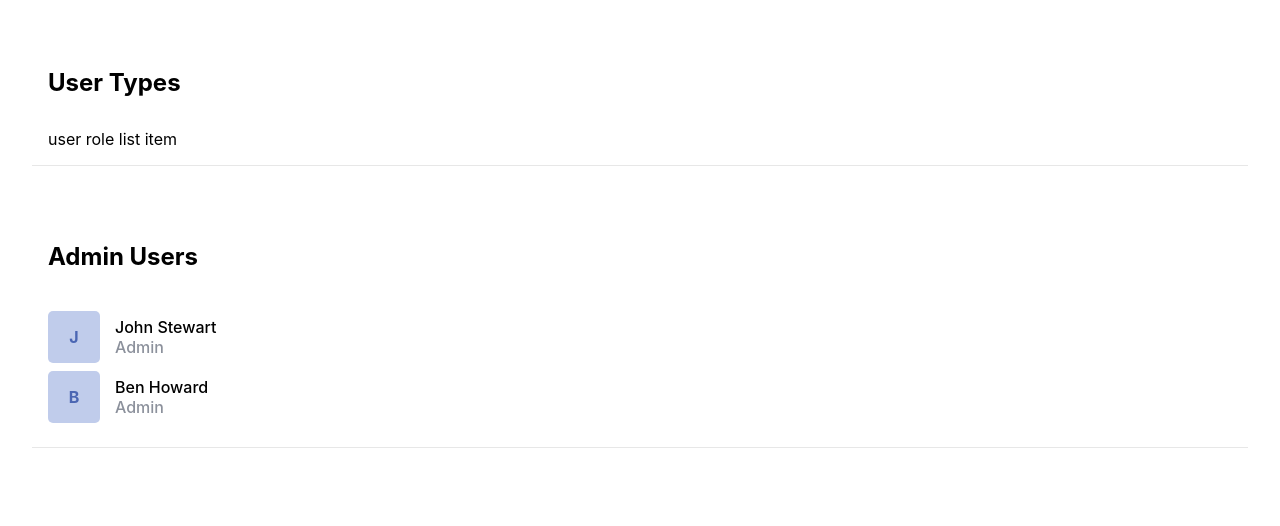
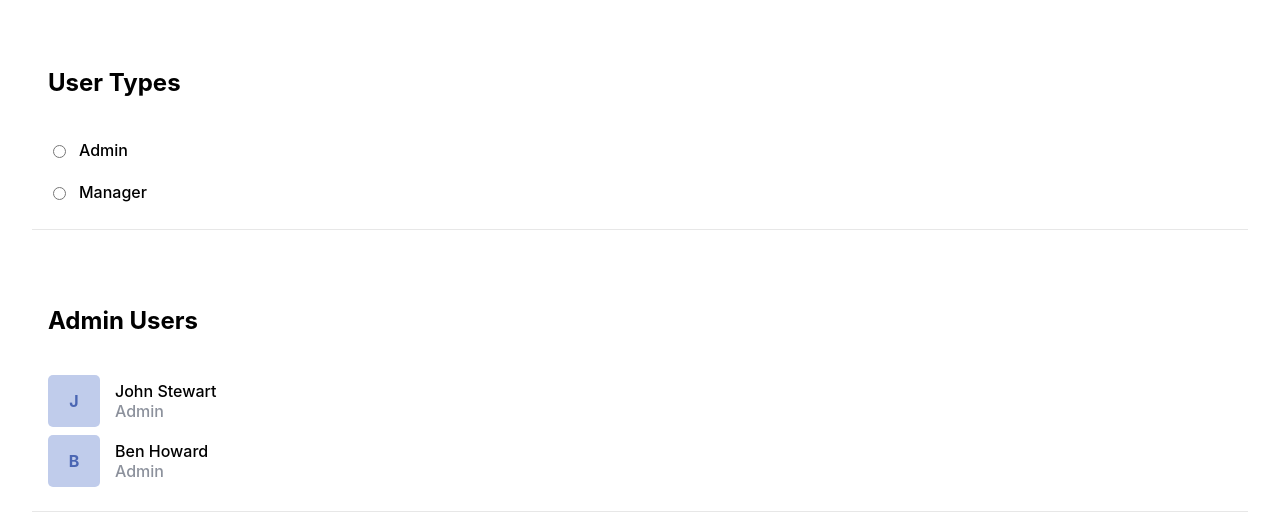
Before and after one commit to warrickct/zeller, a React (Create React App) app: page / in a window 1280 px wide. Shown: the top 526 px of the page. Built offline with nearby package versions, Linux system fonts and the light colour scheme.

Commit message:
Fleshing out roles list.

```diff
--- a/src/components/HomeView.tsx
+++ b/src/components/HomeView.tsx
@@ -1,15 +1,13 @@
 import styled from 'styled-components';
+import RoleList from './RoleList';
 import Section from './Section';
 import UserList from './UserList';
-import UserRoleListItem from './UserRoleListItem';
 
 export const HomeView = () => {
-
-
     return (
         <StyledHomeView>
             <Section title="User Types">
-                <UserRoleListItem />
+                <RoleList />
             </Section>
             <Section title="Admin Users">
                 <UserList />
--- a/src/components/Layout/FlexWrapper.tsx
+++ b/src/components/Layout/FlexWrapper.tsx
@@ -1,17 +1,19 @@
-
 import styled from "styled-components";
 
 export const StyledFlexWrapper = styled.div<{
-    flexDirection: string;
-    alignItems: string;
-    justifyContent: string;
+  flexDirection?: string;
+  alignItems?: string;
+  justifyContent?: string;
+  width?: string;
 }>`
-    display: flex;
-    flex-direction: ${props => props.flexDirection};
-    align-items: ${props => props.alignItems};
-    justify-content: ${props => props.justifyContent};
-`
-
-
+  display: flex;
+  flex-direction: ${({ flexDirection }) =>
+    flexDirection ? flexDirection : "row"};
+  align-items: ${({ alignItems }) => (alignItems ? alignItems : "center")};
+  justify-content: ${({ justifyContent }) =>
+    justifyContent ? justifyContent : "center"};
+  width: ${({ width }) =>
+    width ? width : "auto"};
+`;
 
 export default StyledFlexWrapper;
--- /dev/null
+++ b/src/components/RoleList.tsx
@@ -0,0 +1,51 @@
+import { useEffect, useState } from "react";
+import styled from "styled-components";
+import StyledFlexWrapper from "./Layout/FlexWrapper";
+import { UserRole } from "./UserList";
+import UserRoleListItem from "./UserRoleListItem";
+
+export const RoleList = () => {
+  // TODO: move enum to some constants file at higher level
+  // TODO: potentially make this an object instead since then I can iterate over it when populating this list?
+  const mockData: Array<UserRole> = [UserRole.ADMIN, UserRole.MANAGER];
+
+  const [selectedRole, setSelectedRole] = useState("");
+
+  const handleItemClick = (value: string) => {
+    console.log({value});
+    setSelectedRole(value);
+  };
+
+  const populateRoles = (roles: Array<UserRole>) => {
+    return roles.map((role: UserRole, index: number) => {
+      const isActive = selectedRole === role;
+      return (
+        <UserRoleListItem
+          onClickHandler={handleItemClick}
+          key={index}
+          text={role}
+          inputName="user-roles"
+          isActive={isActive}
+        />
+      );
+    });
+  };
+
+  useEffect(() => {
+    // populateRoles(mockData)
+  }, []);
+
+  return (
+    <StyledFlexWrapper width="100%" flexDirection="column">
+      {populateRoles(mockData)}
+    </StyledFlexWrapper>
+  );
+};
+
+const StyledRoleList = styled.div`
+  // TODO: might be replacable by using the flex thing
+  display: flex;
+  flex-direction: column;
+`;
+
+export default RoleList;
--- a/src/components/UserList.tsx
+++ b/src/components/UserList.tsx
@@ -2,20 +2,21 @@ import { useEffect } from 'react';
 import styled from 'styled-components';
 import UserListItem from './UserListItem';
 
-export enum UserRoles {
+export enum UserRole {
     ADMIN = "Admin",
-    BASIC = "Basic"
+    BASIC = "Basic",
+    MANAGER = "Manager"
 };
 
 export const UserList = () => {
     const mockUsers = [
         {
             name: "John Stewart",
-            role: UserRoles.ADMIN,
+            role: UserRole.ADMIN,
         },
         {
             name: "Ben Howard",
-            role: UserRoles.ADMIN,
+            role: UserRole.ADMIN,
         }
     ]
 
--- a/src/components/UserRoleListItem.tsx
+++ b/src/components/UserRoleListItem.tsx
@@ -1,12 +1,59 @@
+import styled from "styled-components";
 
-export const UserRoleListItem = () => {
+type RoleListItemProps = {
+  text: string;
+  inputName: string;
+  isActive: boolean;
+  onClickHandler: (newRole: string) => void;
+};
+
+export const UserRoleListItem = (props: RoleListItemProps) => {
+  const { text, onClickHandler, inputName, isActive } = props;
+  const id = `radio-${props.text}`;
+
+  return (
+    <RoleItem onClick={() => {
+        onClickHandler(text);
+    }}>
+      <RoleInput
+        type="radio"
+        id={id}
+        value={text}
+        name={inputName}
+        checked={isActive}
+        onClick={(e: any) => {
+            console.log('running', e);
+            e.preventDefault();
+        }}
+      />
+      <RoleInputLabel>{text}</RoleInputLabel>
+    </RoleItem>
+  );
+};
+
+const RoleItem = styled.div`
+    display: flex;
+    flex-direction: row;
+    align-items: center;
+    width: 100%;
+    padding: 5px;
+    border-radius: 10px;
+    height: 2rem;
+    transition: background-color 0.3s ease;
+
+    :hover {
+        background-color: #bfbfd6;
+    }
+`
 
 
-    return (
-        <div className="hi">
-            user role list item
-        </div>
-    )
-}
+const RoleInput = styled.input`
+    padding: 10px;
+`;
+
+const RoleInputLabel = styled.label`
+    margin-left: 10px;
+    font-weight: 500;
+`;
 
 export default UserRoleListItem;
```
